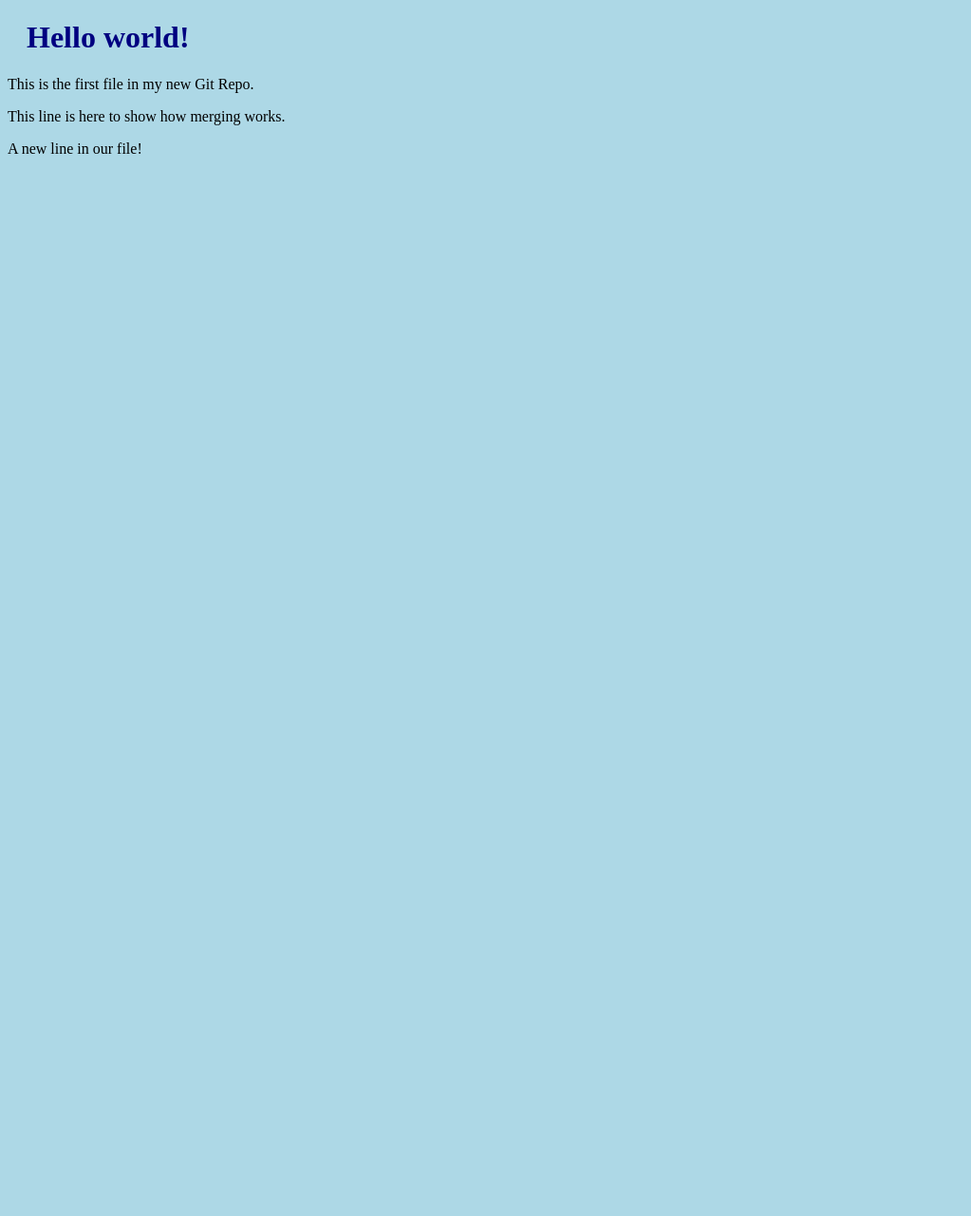
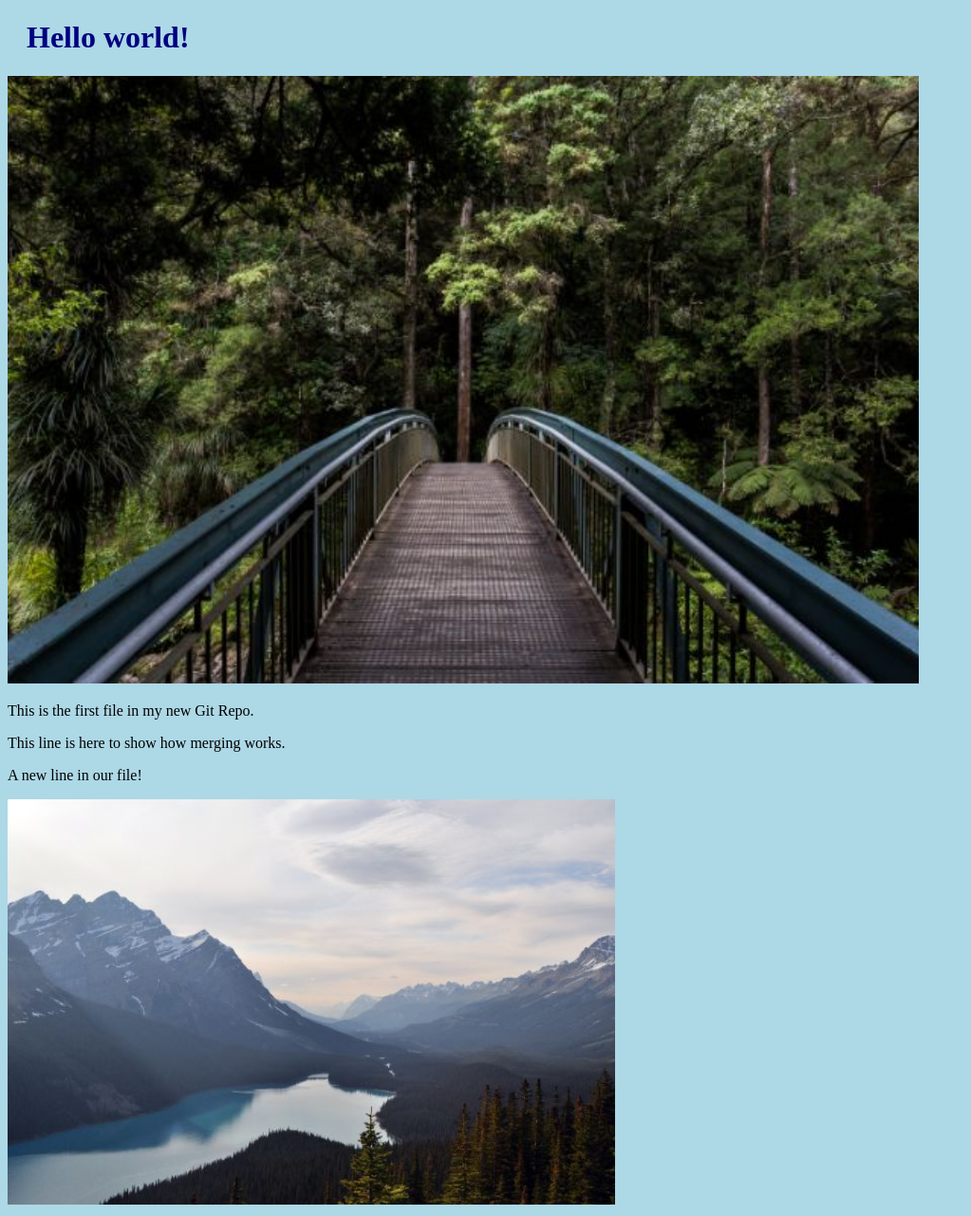
Before and after one commit to imsuyash25/my-first-repo, a plain HTML site: page index.html in a window 1280 px wide. Shown: the whole page at 95% size, without its empty margins (0-1023 px from the left). Before the commit the page ends 800 px from the top, so only its background shows below. Drawn offline with Linux system fonts and the light colour scheme.

Commit message:
merged with hello-world-images after fixing conflicts

```diff
--- a/index.html
+++ b/index.html
@@ -7,8 +7,11 @@
 <body>
 
 <h1>Hello world!</h1>
+<div><img src="img_forest.jpg" alt="Hello World from Space"
+    style="width:100%;max-width:960px"></div>
 <p>This is the first file in my new Git Repo.</p>
 <p>This line is here to show how merging works.</p>
 <p>A new line in our file!</p>
+<div><img src="img_mountains.jpg" alt="Hello Git" style="width:100%;max-width:640px"></div>
 </body>
 </html>
```
Also changed, not shown: img_forest.jpg (added), img_mountains.jpg (added).
